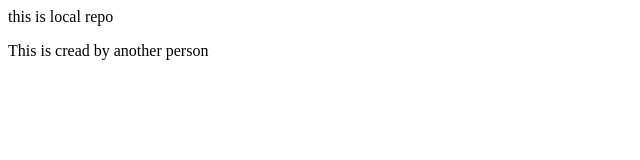
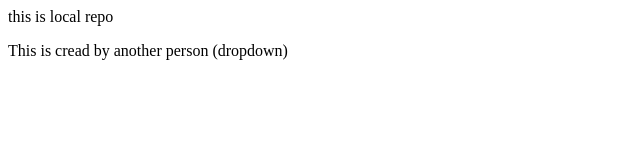
Before and after one commit to 123Soheb/localrepo, a plain HTML site: page index.html in a window 1280 px wide. Shown: the full height of the page, 0-640 px from the left. Drawn offline with Linux system fonts and the light colour scheme.

Commit message:
add dropdown

```diff
--- a/index.html
+++ b/index.html
@@ -1,2 +1,2 @@
 <p>this is local repo</p>
-<p>This is cread by another person</p>
+<p>This is cread by another person (dropdown)</p>
```
